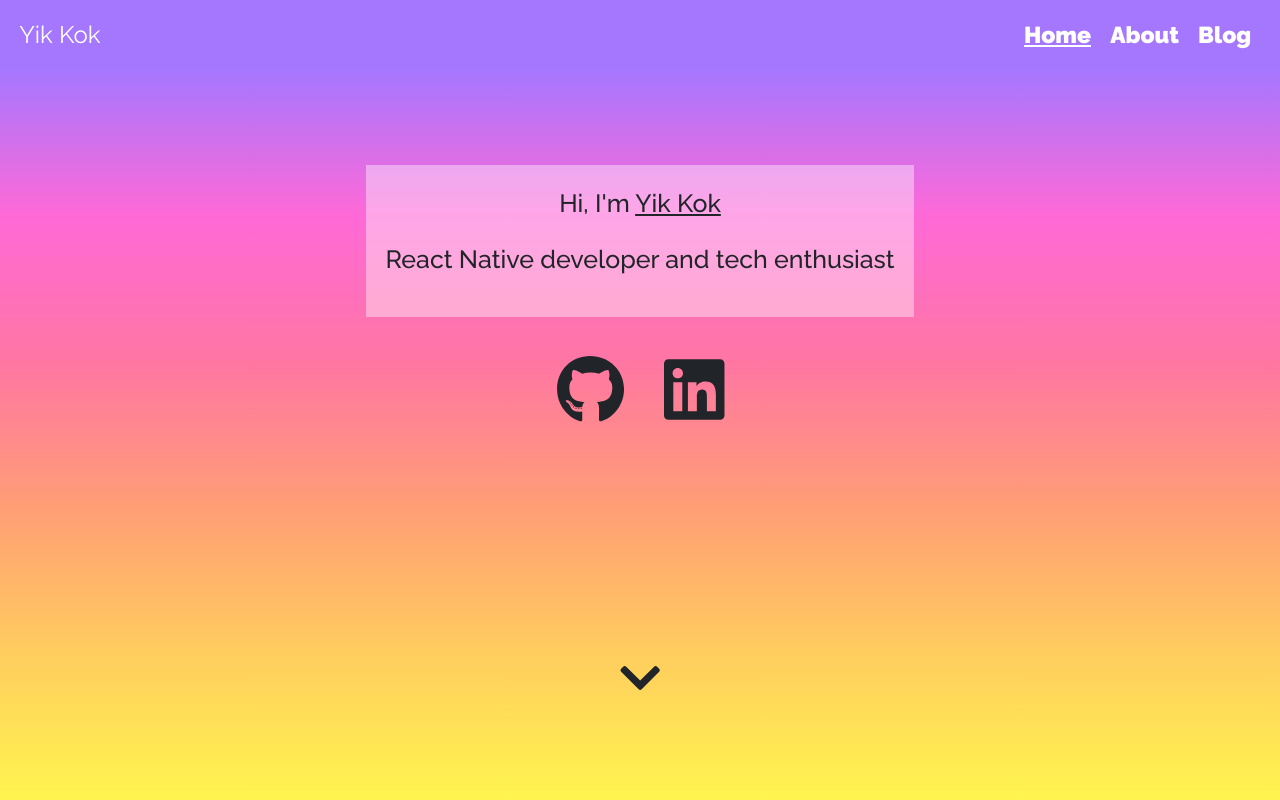
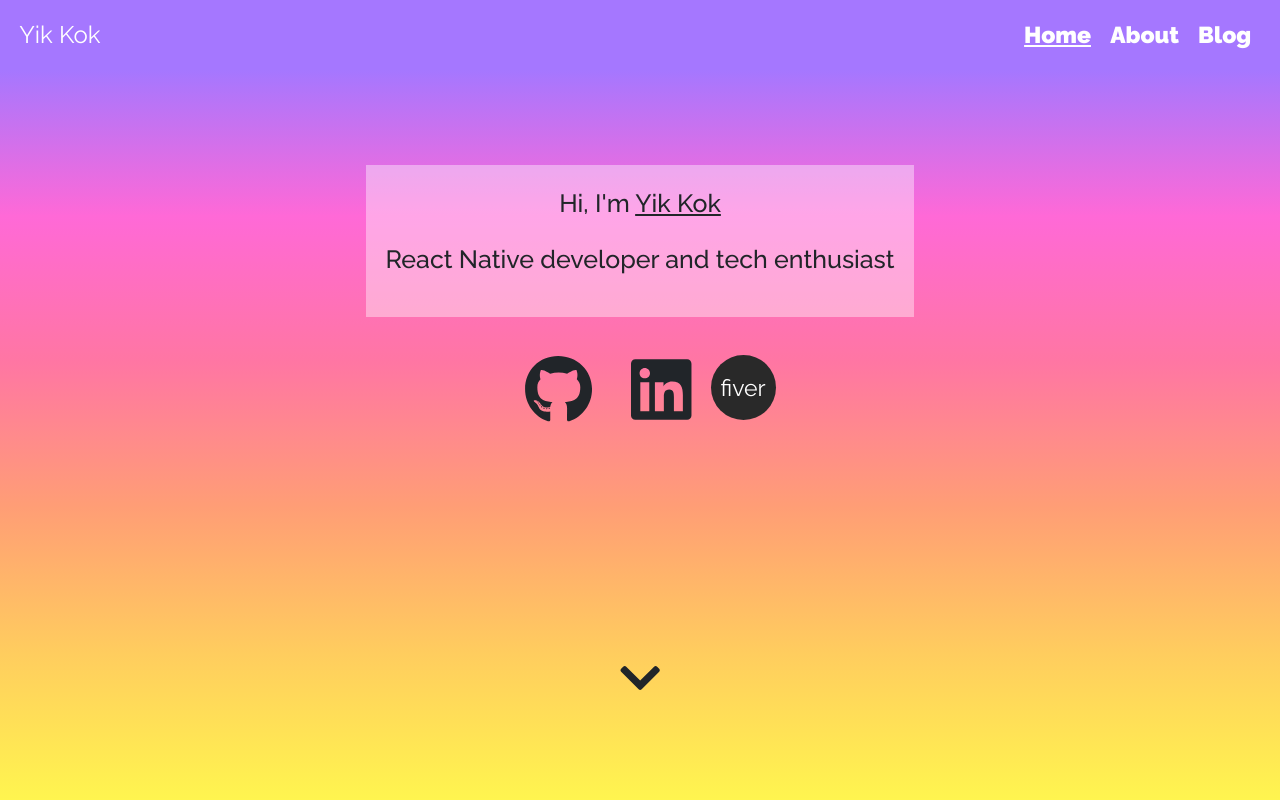
Before and after one commit to yk-yong/personal-website, a React (Create React App) app: page / in a window 1280 px wide. Shown: the top 800 px of the page. Built offline with nearby package versions, Linux system fonts and the light colour scheme; no server answers.

Commit message:
NEW: Add fiver account to home page

```diff
--- a/package.json
+++ b/package.json
@@ -41,5 +41,8 @@
   "devDependencies": {
     "@babel/preset-flow": "^7.0.0",
     "babel-plugin-transform-remove-console": "^6.9.4"
+  },
+  "fiesta": {
+    "components": "src/app/components"
   }
 }
--- a/src/app/assets/css/_custom.scss
+++ b/src/app/assets/css/_custom.scss
@@ -139,3 +139,14 @@ a.nav-link:hover + .hover-link {
   border: 3px solid rgba(165, 119, 255, 0.7);
   cursor: pointer;
 }
+
+.fiver-round {
+  border-radius: 50%;
+  background-color: rgb(41, 41, 41);
+  height: 65px;
+  width: 65px;
+
+  .fiver-name {
+    color: #fff;
+  }
+}
--- a/src/app/components/subs/IntroCard.jsx
+++ b/src/app/components/subs/IntroCard.jsx
@@ -26,6 +26,13 @@ export default class IntroCard extends Component<Props> {
               <FontAwesomeIcon icon={["fab", "linkedin"]} size={"3x"} />
             </a>
           </div>
+          <div>
+            <div className={"fiver-round d-flex justify-content-center align-items-center"}>
+              <a href={config.fiver_url} target="_blank" rel="noopener noreferrer" className="fiver-name">
+                fiver
+              </a>
+            </div>
+          </div>
         </div>
       </div>
     );
--- a/src/app/config.js
+++ b/src/app/config.js
@@ -4,6 +4,7 @@ export default {
   blog_url: process.env.REACT_APP_BLOG_URL,
   github_url: process.env.REACT_APP_GITHUB_URL,
   linkedIn_url: process.env.REACT_APP_LINKEDIN_URL,
+  fiver_url: process.env.REACT_APP_FIVER_URL,
   author: "Yik Kok",
   currentYear: 2018
 };
```
